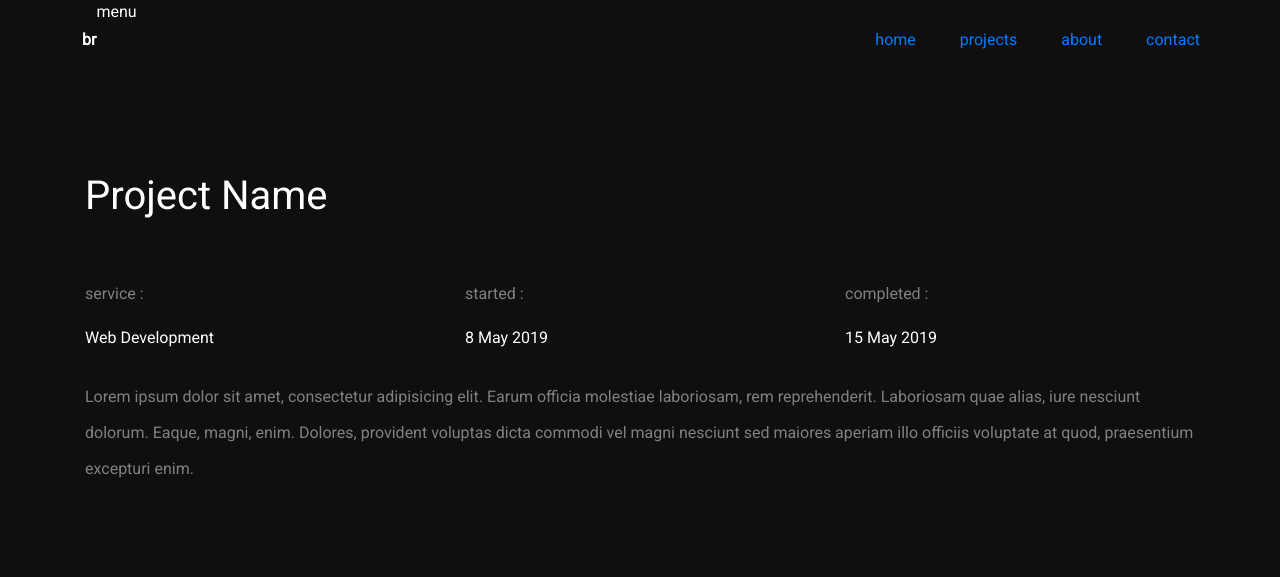
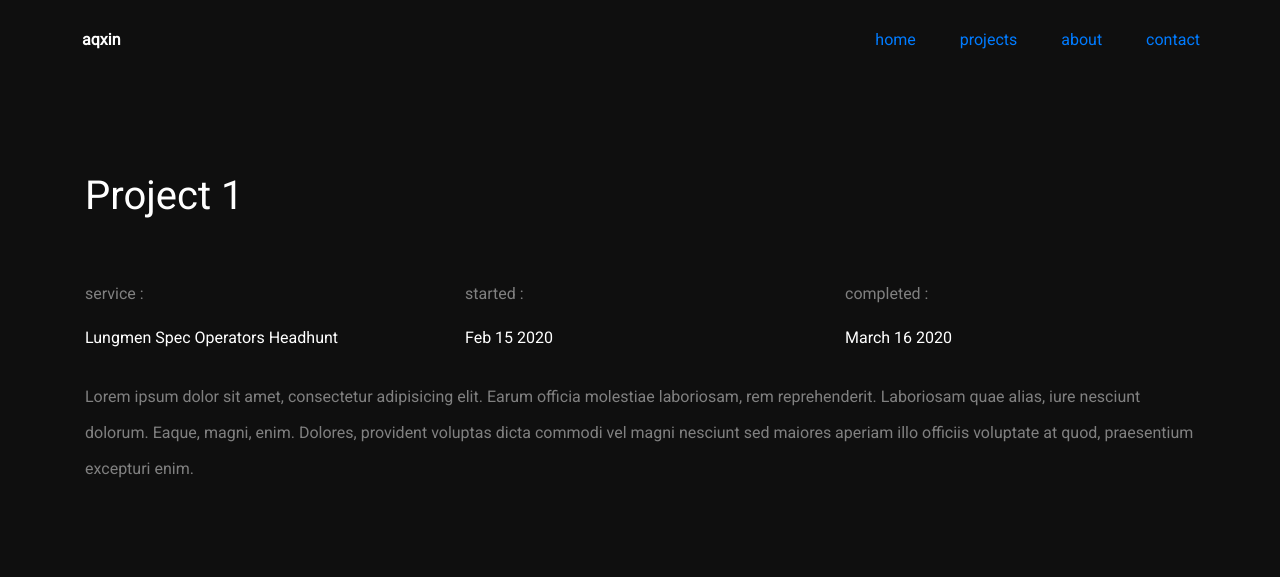
Before and after one commit to a-qxin/lungmen-cafe, a plain HTML site: page projects.html in a window 1280 px wide. Shown: the top 577 px of the page. Drawn offline with nearby package versions, Linux system fonts and the light colour scheme.

Commit message:
finalized content

```diff
--- a/css/style.css
+++ b/css/style.css
@@ -1,3 +1,5 @@
+/* ----- general css ----- */
+
 html, body {
     margin:0;
     padding:0;
@@ -280,7 +282,6 @@ h6 {
     text-align: center;
 }
 
-
 .vertical {
     margin-top: 40px;
     border-left: 1px solid #fff;
@@ -289,13 +290,12 @@ h6 {
     left:50%;
 }
 
-
 .project {
     height: 500px;
 }
 
 .project1 {
-    background: url(https://i.redd.it/xabdiulr0sq31.jpg) 50% 50%;
+    background: url(https://i.redd.it/xabdiulr0sq31.jpg) 50% 10%;
     background-size:cover;
 }
 
--- a/projects.html
+++ b/projects.html
@@ -37,7 +37,7 @@
     <!----- Navigation ----->
     <nav>
       <span id="name">
-        <a href="index.html">br</a>
+        <a href="index.html">aqxin</a>
       </span>
 
       <ul id="menu">
@@ -47,7 +47,7 @@
         <li><a href="contact.html">contact</a></li>
       </ul>
 
-      <div class="toggle">
+      <div id="toggle">
         <div class="span">menu</div>
       </div>
 
@@ -76,22 +76,22 @@
         <div class="col-lg-12">
           <br>
 
-          <h1 class="wow fadeInUp" data-wow-delay="1s">Project Name</h1><br><br>
+          <h1 class="wow fadeInUp" data-wow-delay="1s">Project 1</h1><br><br>
 
           <div class="row">
             <div class="col-lg-4">
               <p class="wow fadeInUp" data-wow-delay="1.2s">service :</p>
-              <h6 class="wow fadeInUp" data-wow-delay="1.3s">Web Development</h6>
+              <h6 class="wow fadeInUp" data-wow-delay="1.3s">Lungmen Spec Operators Headhunt</h6>
             </div>
 
             <div class="col-lg-4">
               <p class="wow fadeInUp" data-wow-delay="1.4s">started :</p>
-              <h6 class="wow fadeInUp" data-wow-delay="1.5s">8 May 2019</h6>
+              <h6 class="wow fadeInUp" data-wow-delay="1.5s">Feb 15 2020</h6>
             </div>
 
             <div class="col-lg-4">
               <p class="wow fadeInUp" data-wow-delay="1.6s">completed :</p>
-              <h6 class="wow fadeInUp" data-wow-delay="1.7s">15 May 2019</h6>
+              <h6 class="wow fadeInUp" data-wow-delay="1.7s">March 16 2020</h6>
             </div>
           </div>
 
@@ -122,6 +122,8 @@
       </div>
     </div>
   </div>
+
+  <br><br>
 
   <!-- Project Nav -->
   <div class="project-nav">
@@ -160,7 +162,7 @@
             <p class="wow fadeInUp" data-wow-delay="0s">social media</p>
             <ul>
               <li id="github" class="wow fadeInUp" data-wow-delay="0.4s">github</li>
-              <li id="linkedin" class="wow fadeInUp" data-wow-delay="0.6s">linkedin</li>
+              <li id="linkedin" class="wow fadeInUp" data-wow-delay="0.6s">discord</li>
               <li id="tw" class="wow fadeInUp" data-wow-delay="0.8s">twitter</li>
               <li id="yt" class="wow fadeInUp" data-wow-delay="1s">youtube</li>
             </ul>
```
Also changed, not shown: about.html (+1 -1 lines), contact.html (+2 -2 lines), index.html (+4 -1 lines), 1 other file.
